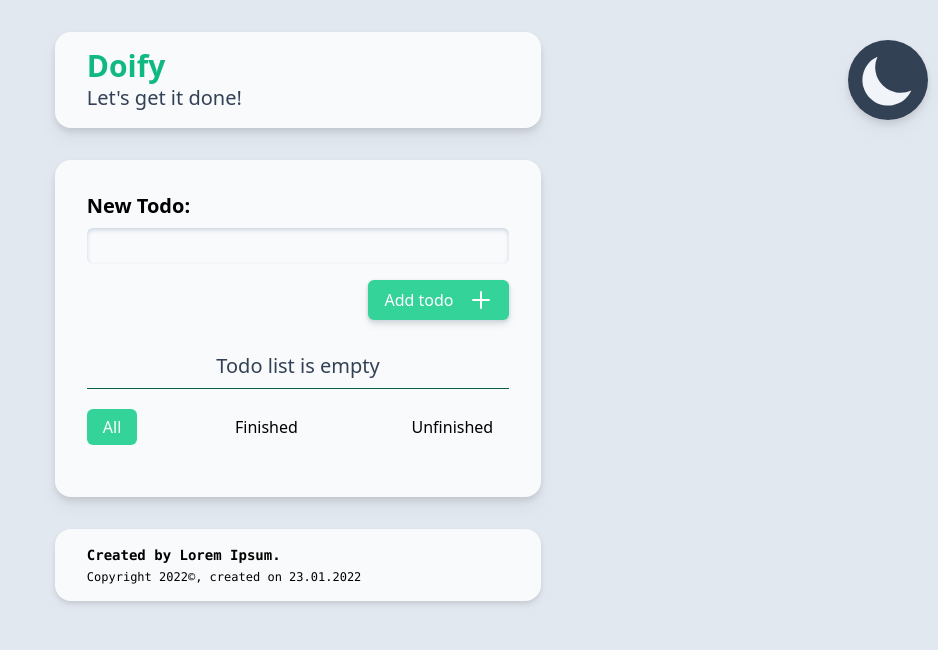
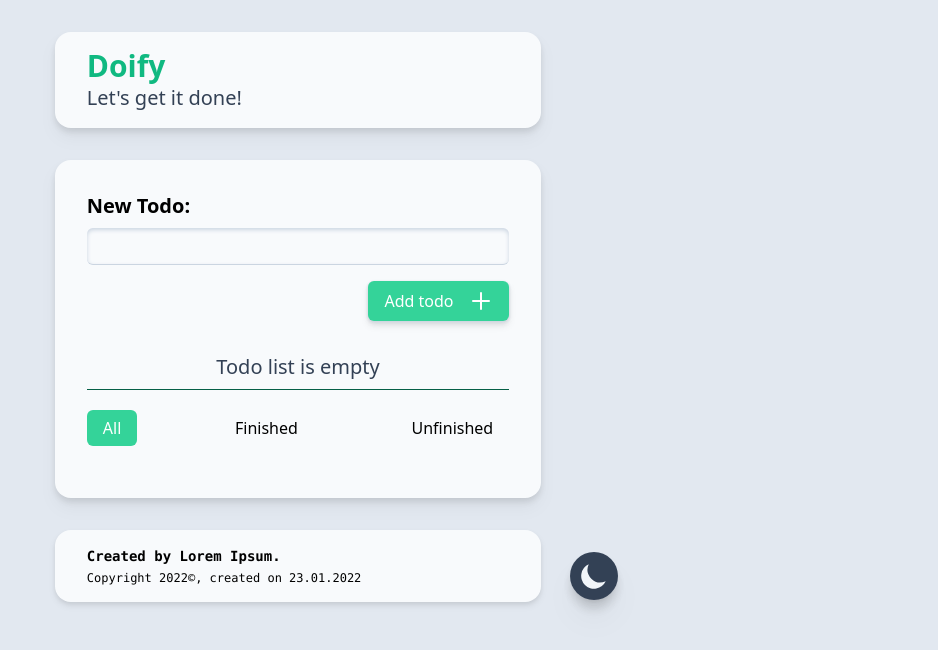
Before and after one commit to IleelI/todo-app_react, a React (Create React App) app: page / in a window 1280 px wide. Shown: the top 650 px of the page, without its empty margins (342-1280 px from the left). Built offline with nearby package versions, Linux system fonts and the light colour scheme.

Commit message:
Fixed bugs with fixed positioning

```diff
--- a/src/components/App.jsx
+++ b/src/components/App.jsx
@@ -10,10 +10,10 @@ class App extends React.Component {
         this.state = {
             isDarkModeOn: false
         };
-        this.toggleDarkMode = this.toggleDarkMode.bind(this);
+        this.handleDarkModeClick = this.handleDarkModeClick.bind(this);
     }
 
-    toggleDarkMode() {
+    handleDarkModeClick() {
         const { isDarkModeOn } = this.state;
         const html = document.querySelector('html');
         const updatedMode = !isDarkModeOn;
@@ -35,10 +35,13 @@ class App extends React.Component {
                     <TodoMain />
                     <AppFooter />
                     <button
-                        className="fixed top-10 right-2.5 p-2 bg-slate-700 text-slate-100 rounded-full drop-shadow-lg"
+                        className="
+                        fixed bottom-12 right-4 p-2 bg-slate-700 text-slate-100
+                        rounded-full shadow-lg drop-shadow-xl
+                        lg:right-1/4 lg:bottom-1/4"
                         type="button"
-                        onClick={this.toggleDarkMode}>
-                        <MoonIcon className="w-8 h-8 md:w-12 md:h-12 xl:w-16 xl:h-16" />
+                        onClick={this.handleDarkModeClick}>
+                        <MoonIcon className="w-8 h-8" />
                     </button>
                 </div>
             </div>
--- a/src/components/AppFooter.jsx
+++ b/src/components/AppFooter.jsx
@@ -3,7 +3,7 @@ import PropTypes from 'prop-types';
 
 function AppFooter({ author }) {
     return (
-        <footer className="px-8 py-4 bg-slate-50 rounded-2xl drop-shadow-md dark:bg-slate-700">
+        <footer className="relative px-8 py-4 bg-slate-50 rounded-2xl drop-shadow-md dark:bg-slate-700">
             <h3 className="mb-1 text-sm font-semibold font-mono dark:text-slate-300">
                 Created by {author}.
             </h3>
--- a/src/components/TodoForm.jsx
+++ b/src/components/TodoForm.jsx
@@ -14,9 +14,10 @@ function TodoForm({ todo: { value }, onTodoFormSubmit, onTodoInputChange }) {
                     onChange={onTodoInputChange}
                     className="
                     w-full px-4 py-1.5 rounded-md text-base bg-slate-50
-                    shadow-inner shadow-slate-300
+                    shadow-inner shadow-slate-300 border-b border-slate-300
                     focus:text-emerald-700 focus:shadow-emerald-200 outline-0
-                    dark:bg-slate-600 dark:shadow-inner dark:shadow-slate-800 dark:text-slate-300 dark:focus:text-emerald-500"
+                    dark:bg-slate-600 dark:shadow-inner dark:shadow-slate-800
+                    dark:text-slate-300 dark:focus:text-emerald-500 dark:border-slate-700"
                 />
             </label>
             <button
```
